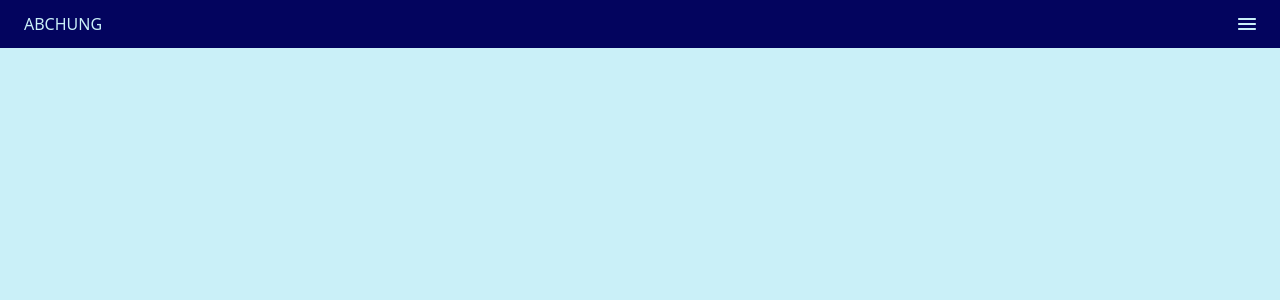
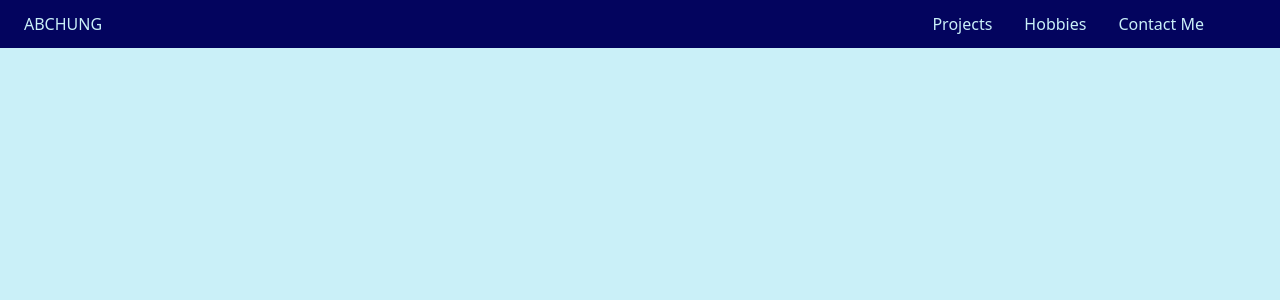
Before and after one commit to anthonybchung/fictional-tribble, a Next.js app: page / in a window 1280 px wide. Shown: the top 300 px of the page. Built offline with nearby package versions, Linux system fonts and the light colour scheme.

Commit message:
align text middle

```diff
--- a/src/app/layout.js
+++ b/src/app/layout.js
@@ -28,7 +28,7 @@ export default function RootLayout({ children }) {
   const companyName = 'ABCHUNG'
   return (
     <html lang="en">
-      <body>
+      <body className='md:overflow-auto'>
         <Navbar listItems={listItems} companyName={companyName}/>
         {children}
       </body>
--- a/src/app/ui/MenuButton/MenuButton.jsx
+++ b/src/app/ui/MenuButton/MenuButton.jsx
@@ -8,7 +8,7 @@ const MenuButton = ({closed=true, handleClick}) => {
     return closed ? <Hamburger/>:<Cross/>
   }
   return (
-    <button onClick={handleClick}>
+    <button className='md:hidden' onClick={handleClick}>
       {displayIcon()}
     </button>
   )
--- a/src/app/ui/MenuList/MenuList.jsx
+++ b/src/app/ui/MenuList/MenuList.jsx
@@ -6,14 +6,14 @@ const MenuList = ({closed, listItems=[]}) => {
 
   const displayListItems = listItems.map((item)=>{
       return (
-        <li className='my-4 mr-8 text-right' key={item.name}>
+        <li className='my-4 mr-8 text-right md:my-0' key={item.name}>
           <Link href={item.link}>{item.name}</Link>
         </li>
       )
     })
   return (
     <ul className={clsx(
-      'w-screen px-4 bg-primary text-quaternary flex flex-col content-end absolute top-12 left-0 overflow-hidden',
+      'w-screen px-4 bg-primary text-quaternary flex flex-col content-end absolute top-12 left-0 overflow-hidden md:flex-row md:static md:h-full md:justify-end md:pr-5 md:items-center',
       {
         'pt-0 h-0': closed === true,
         'pt-2 h-screen': closed === false,
```
